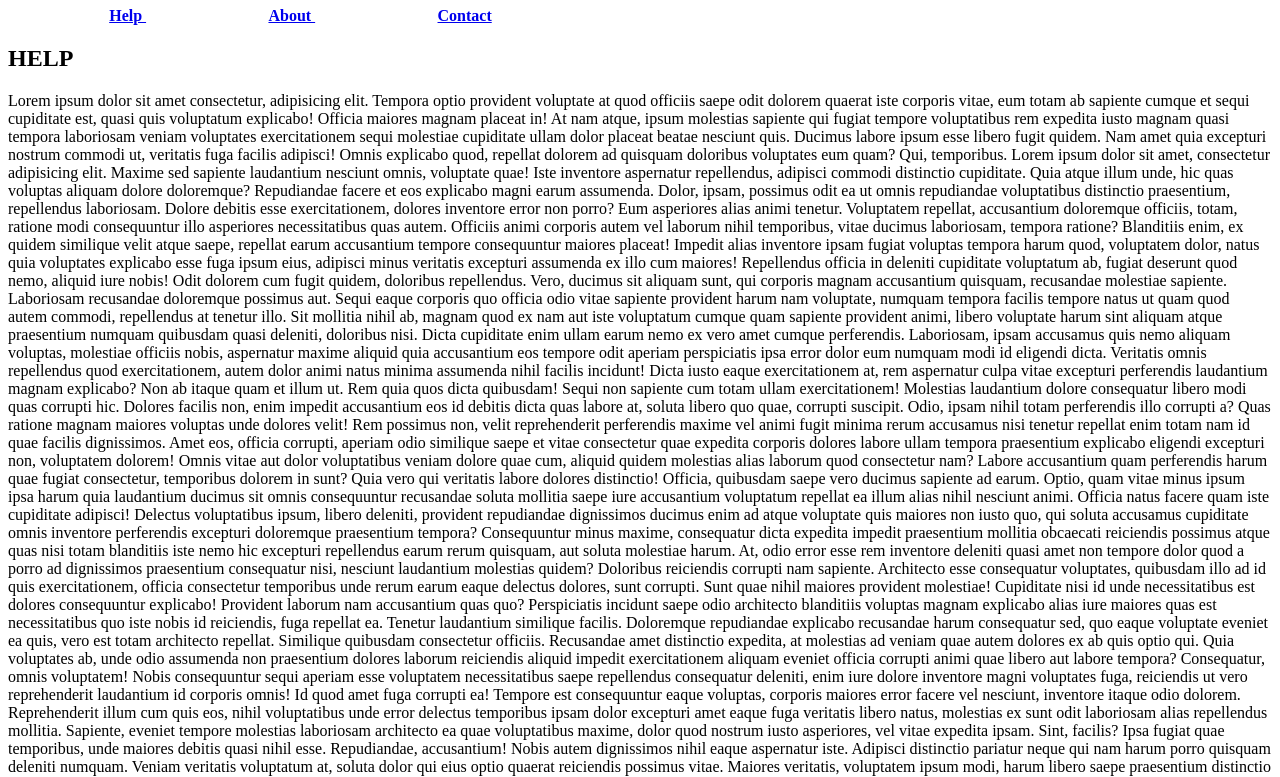
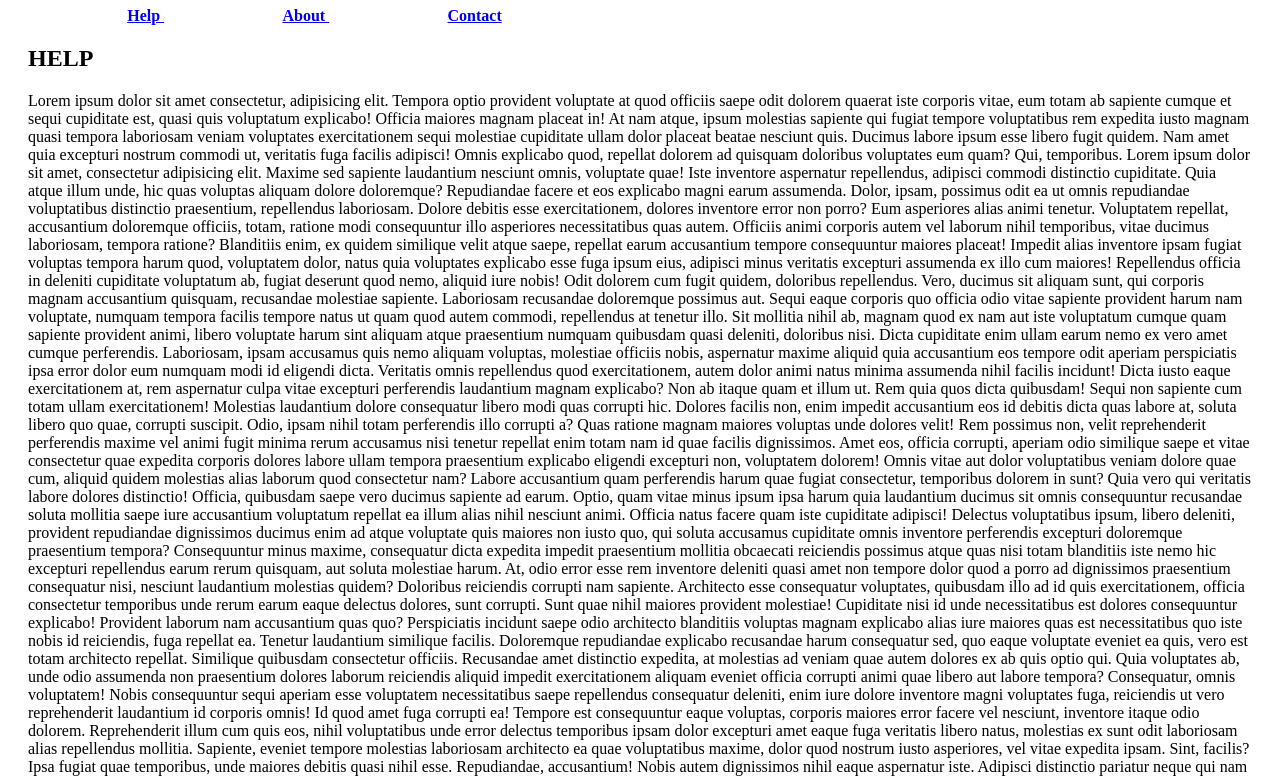
Before and after one commit to dudatiemiak/projeto-inicial2, a plain HTML site: page index.html in a window 1280 px wide. Shown: the part 73-850 px from the top of the page. Drawn offline with Linux system fonts and the light colour scheme.

Commit message:
Margem interna da classe container determinada.

```diff
--- a/css/estilo.css
+++ b/css/estilo.css
@@ -0,0 +1,3 @@
+div.container{
+    margin: 20px;
+}
--- a/index.html
+++ b/index.html
@@ -14,6 +14,7 @@
 <body>
 <span id="topo"></span>
 	<div class="container">
+		<link rel="stylesheet" href="./css/estilo.css">
 
 		<header class="cabecalho">
 			<h1>Minha Página</h1>
```
